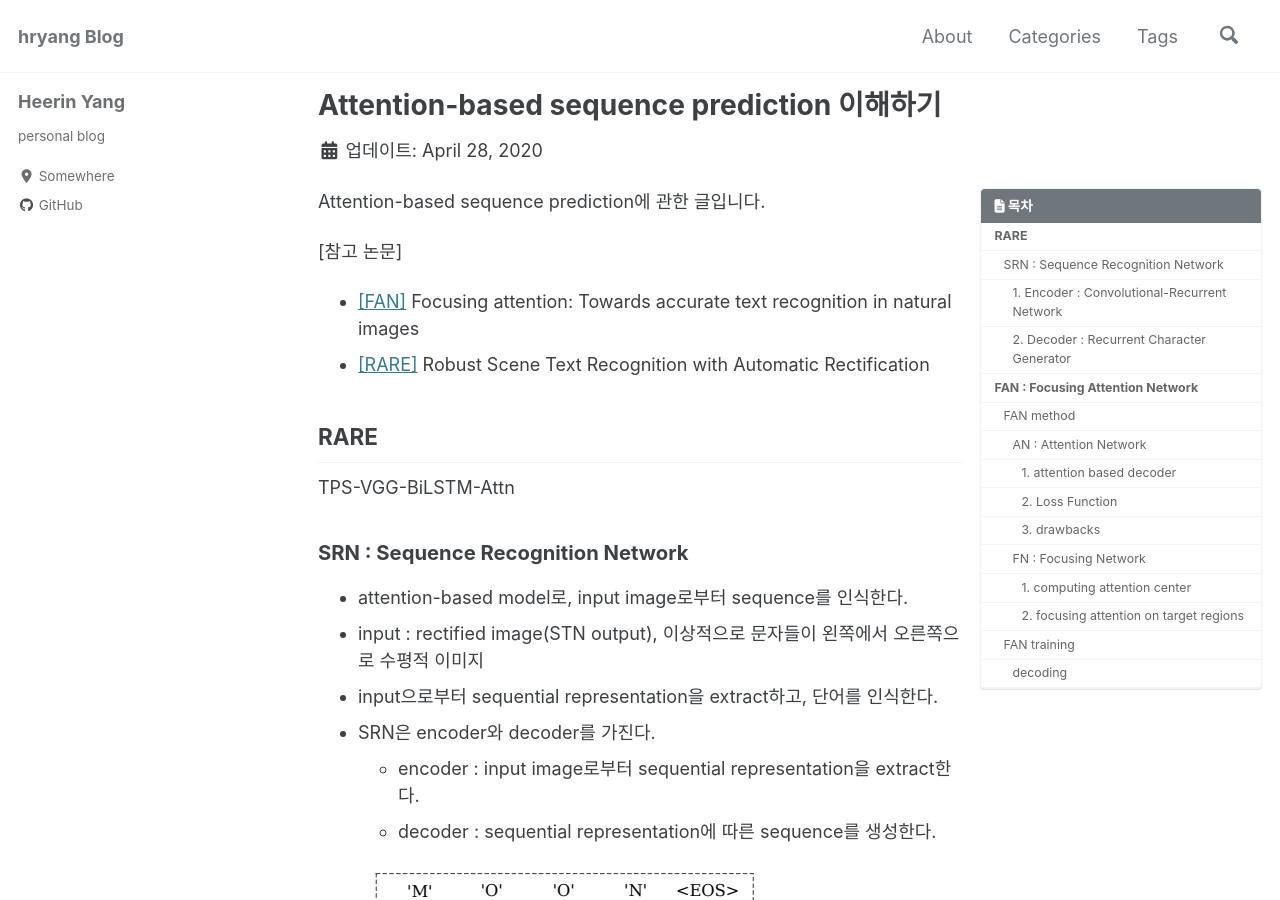
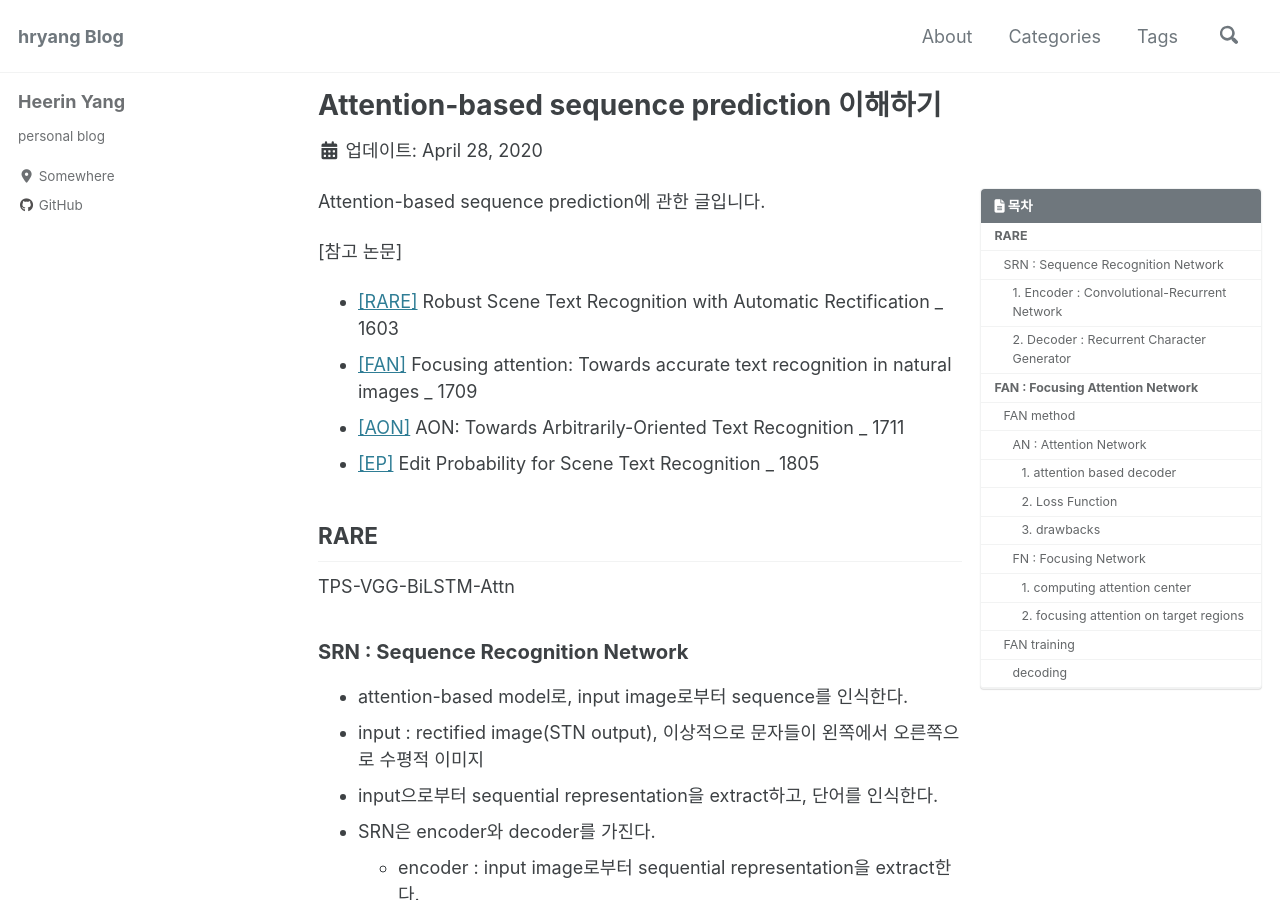
Before and after one commit to hryang06/hryang06.github.io, a Jekyll site: the page built from _posts/2020-04-28-Attn.md, in a window 1280 px wide and 900 px high. Built offline with Jekyll 4.4.1, drawn with Linux system fonts in a browser that asks for light colours; cached includes are drawn as plain includes; nearby versions of some CDN libraries; formulas are drawn with MathJax 3.

Commit message:
Add references AON, EP

```diff
--- a/_posts/2020-04-28-Attn.md
+++ b/_posts/2020-04-28-Attn.md
@@ -22,8 +22,11 @@ last_modified_at: 2020-04-28 18:07:00 +0800
 Attention-based sequence prediction에 관한 글입니다.
 
 [참고 논문]
-- [[FAN]](https://arxiv.org/abs/1709.02054) Focusing attention: Towards accurate text recognition in natural images
-- [[RARE]](https://arxiv.org/abs/1603.03915) Robust Scene Text Recognition with Automatic Rectification
+- [[RARE]](https://arxiv.org/abs/1603.03915) Robust Scene Text Recognition with Automatic Rectification _ 1603
+- [[FAN]](https://arxiv.org/abs/1709.02054) Focusing attention: Towards accurate text recognition in natural images _ 1709
+- [[AON]](https://arxiv.org/abs/1711.04226) AON: Towards Arbitrarily-Oriented Text Recognition _ 1711
+- [[EP]](https://arxiv.org/abs/1805.03384) Edit Probability for Scene Text Recognition _ 1805
+
 
 ## RARE
 
```
